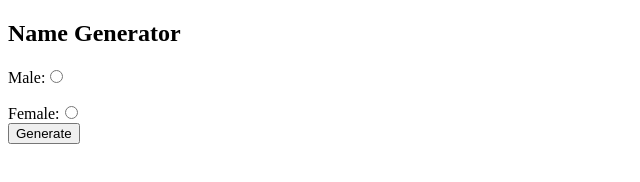
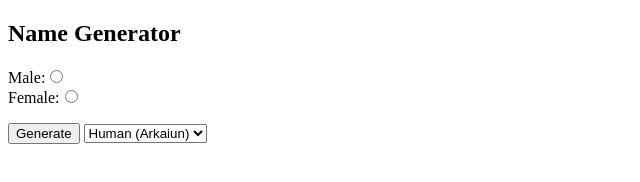
Before and after one commit to Yargniathus/WebDevProjectJS, a plain HTML site: page WebDevProjectJS/wwwroot/index.html in a window 1280 px wide. Shown: the whole page, without its empty margins (0-640 px from the left). Drawn offline with Linux system fonts and the light colour scheme.

Commit message:
Addition of dropdown menu, as well as akaiun, bedine and ffolk

```diff
--- a/WebDevProjectJS/wwwroot/index.html
+++ b/WebDevProjectJS/wwwroot/index.html
@@ -10,16 +10,41 @@
         Subrace here. Both use <select>-->
         Male:<input type="radio" name="gender" id="gender_Male" value="Male" />
         <br>
-    <p>
+
         Female:<input type="radio" name="gender" id="gender_Female" value="Female" />
         <br>
+    <p>
         <button type="button" onClick="generateName()">Generate</button>
+
+        <select id="raceSelect" onchange="generateName()">
+            <option value="arkaiun">Human (Arkaiun)</option>
+            <option value="bedine">Human (Bedine)</option>
+            <option value="ffolk">Human (Ffolk)</option>
+            <option value="nar">Human (Nar)</option>
+        </select>
 
     <p id="demo"></p>
     <script>
-        var femaleFirstNames = ["Anva ", "Dasha ", "Dima ", "Olga ", "Westra ", "Zlatara "];
-        var maleFirstNames = ["Avan ", "Ostaram ", "Petro ", "Stor ", "Taman ", "Thalaman ", "Urth "];
-        var lastNames = ["Dashkev", "Hargroth", "Laboda", "Lackman", "Stonar", "Stormwind", "Sulyma"]
+
+        //Human: Arkaiun
+        var arkaiunFemaleFirstNames = ["Glouris ", "Maeve ", "Sevaera ", "Xaemarra ", "Zraela "];
+        var arkaiunMaleFirstNames = ["Houn ", "Rhivaun ", "Umbril ", "Xaemar ", "Zeltaebar "];
+        var arkaiunLastNames = ["Lharaendo ", "Mristar ", "Wyndael "]
+
+        //Human: Bedine
+        var bedineFemaleFirstNames = ["Aisha ", "Farah ", "Nura ", "Rashida ", "Zalebyeh "];
+        var bedineMaleFirstNames = ["Aali ", "Rashid ", "Tahnon ", "Tanzim ", "Whalide "];
+        var bedineLastNames = ["Alaii ", "Bordjia ", "Clelarra ", "Desai ", "Dakawa ", "Dursalai ", "Goldor ", "Iriphawa ", "Kellordrai ", "Lalajar ", "Qahtan ", "Yethtai ", "Zazalaar "]
+
+        //Human: Ffolk
+        var ffolkFemaleFirstNames = ["Alicia ", "Gennifer ", "Meridith ", "Elaine ", "Olivia "];
+        var ffolkMaleFirstNames = ["Artur ", "Bern ", "Colin ", "Manfred ", "Tristan "];
+        var ffolkLastNames = ["Archer ", "Gareth ", "Leed ", "Kendrick ", "Morgan ", "Waters "]
+
+        //Human: Nar
+        var narFemaleFirstNames = ["Anva ", "Dasha ", "Dima ", "Olga ", "Westra ", "Zlatara "];
+        var narMaleFirstNames = ["Avan ", "Ostaram ", "Petro ", "Stor ", "Taman ", "Thalaman ", "Urth "];
+        var narLastNames = ["Dashkev", "Hargroth", "Laboda", "Lackman", "Stonar", "Stormwind", "Sulyma"]
 
 
 
@@ -27,23 +52,43 @@
 
 
 
-        if (document.getElementById('gender_Male').checked) {
-            var randFullName = randMale.concat(randLast);
-        } else if (document.getElementById('gender_Female').checked) {
-            var randFullName = randFemale.concat(randLast);
-        }
+
 
         function generateName() {
-            var randFemale = femaleFirstNames[Math.floor(Math.random() * femaleFirstNames.length)];
-            var randMale = maleFirstNames[Math.floor(Math.random() * maleFirstNames.length)];
-            var randLast = lastNames[Math.floor(Math.random() * lastNames.length)];
+            var race = document.getElementById("raceSelect").value;
 
+            if (race == "arkaiun") {
+                //Human: Arkaiun
+                var randFemale = arkaiunFemaleFirstNames[Math.floor(Math.random() * arkaiunFemaleFirstNames.length)];
+                var randMale = arkaiunMaleFirstNames[Math.floor(Math.random() * arkaiunMaleFirstNames.length)];
+                var randLast = arkaiunLastNames[Math.floor(Math.random() * arkaiunLastNames.length)];
+            }
+            if (race == "bedine") {
+                //Human: Nar
+                var randFemale = bedineFemaleFirstNames[Math.floor(Math.random() * bedineFemaleFirstNames.length)];
+                var randMale = bedineMaleFirstNames[Math.floor(Math.random() * bedineMaleFirstNames.length)];
+                var randLast = bedineLastNames[Math.floor(Math.random() * bedineLastNames.length)];
+            }
+            if (race == "ffolk") {
+                //Human: Nar
+                var randFemale = ffolkFemaleFirstNames[Math.floor(Math.random() * ffolkFemaleFirstNames.length)];
+                var randMale = ffolkMaleFirstNames[Math.floor(Math.random() * ffolkMaleFirstNames.length)];
+                var randLast = ffolkLastNames[Math.floor(Math.random() * ffolkLastNames.length)];
+            }
+            if (race == "nar") {
+                //Human: Nar
+                var randFemale = narFemaleFirstNames[Math.floor(Math.random() * narFemaleFirstNames.length)];
+                var randMale = narMaleFirstNames[Math.floor(Math.random() * narMaleFirstNames.length)];
+                var randLast = narLastNames[Math.floor(Math.random() * narLastNames.length)];
+            }
 
+            //Gender selection
             if (document.getElementById('gender_Male').checked) {
                 var randFullName = randMale.concat(randLast);
             } else if (document.getElementById('gender_Female').checked) {
                 var randFullName = randFemale.concat(randLast);
             }
+            //Output of name
             document.getElementById("demo").innerHTML = randFullName;
         }
 
```
